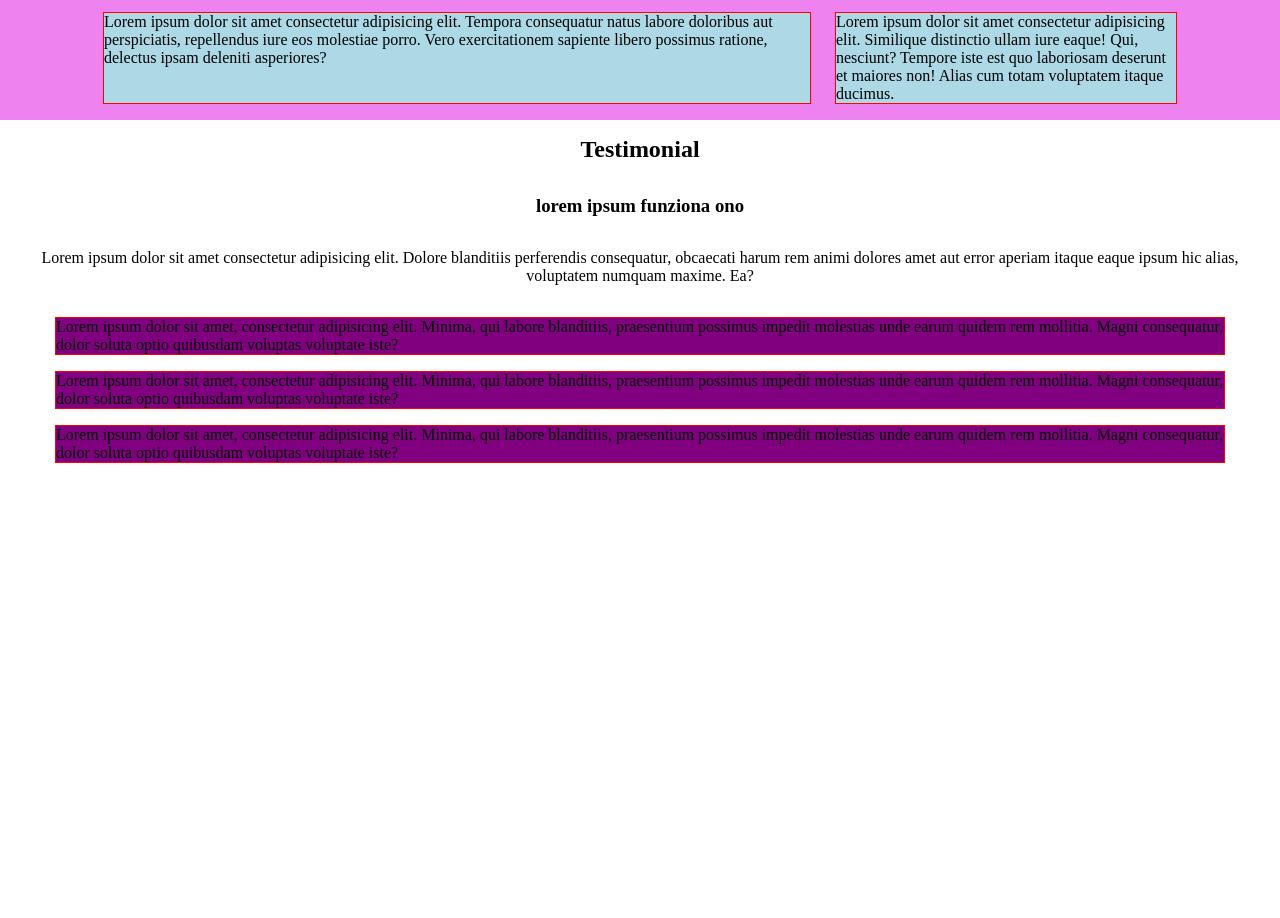
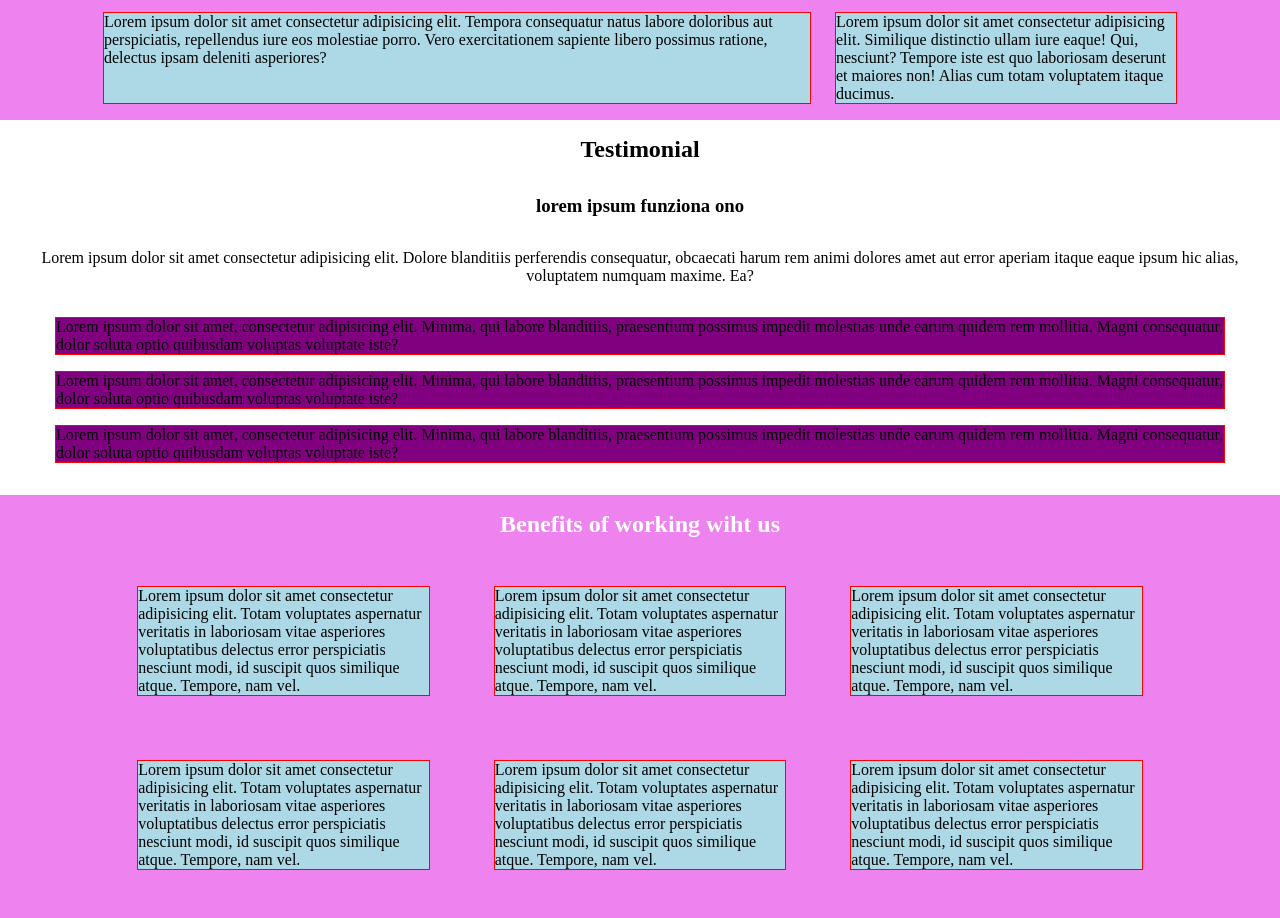
Before and after one commit to fede2796/htmlcss-responsive-layout, a plain HTML site: page index.html in a window 1280 px wide. Shown: the part 400-1318 px from the top of the page. Before the commit the page ends 863 px from the top, so only its background shows below. Drawn offline with Linux system fonts and the light colour scheme.

Commit message:
benefits

```diff
--- a/css/style.css
+++ b/css/style.css
@@ -34,9 +34,12 @@ header{
     padding-top: 2rem;
     padding-bottom: 3rem;
 }
-.strategy{
+.strategy, .benefits{
     background-color: violet;
     padding-bottom: 1rem;
+}
+.testimonial{
+    padding-bottom: 2rem ;
 }
 .testimonial .col{
     background-color: purple;
@@ -46,6 +49,12 @@ h2, h3, p{
     text-align: center;
     background-color: white;
     padding: 1rem 0;
+}
+.benefits h2{
+    color:white;
+    text-align: center;
+    background-color: violet;
+    padding: 1 rem 0;
 }
 /*TABLET*/
 @media screen and (min-width:768px){
@@ -78,6 +87,16 @@ h2, h3, p{
     .testimonial .col{
         width: 100%;
     }
+    .benefits .container-col{
+        display: flex;
+        flex-wrap: wrap;
+        justify-content: center;
+    }
+    .benefits .col{
+        width: calc(100%/3);
+        margin: 1rem;
+    }
+
 
 }
 /*DISPLAY*/
@@ -91,7 +110,17 @@ h2, h3, p{
     .strategy .container{
         padding: 0 3rem;
     }
-    .testimonial .col{
+    .benefits .container-col{
+        display: flex;
+        flex-wrap: wrap;
+        justify-content: center;
+    }
+    .benefits .col{
+        width: calc(100%/4);
+        margin: 2rem 2rem;
+    }
+    .benefits .container{
 
     }
+
 }
--- a/index.html
+++ b/index.html
@@ -81,6 +81,32 @@
         </div>
     </section>
 
+    <!-- Benefits -->
+    <section class="benefits padding-container">
+        <h2>Benefits of working wiht us</h2>
+        <div class="container">
+            <div class="container-col">
+                <div class="col">
+                    Lorem ipsum dolor sit amet consectetur adipisicing elit. Totam voluptates aspernatur veritatis in laboriosam vitae asperiores voluptatibus delectus error perspiciatis nesciunt modi, id suscipit quos similique atque. Tempore, nam vel.
+                </div>
+                <div class="col">
+                    Lorem ipsum dolor sit amet consectetur adipisicing elit. Totam voluptates aspernatur veritatis in laboriosam vitae asperiores voluptatibus delectus error perspiciatis nesciunt modi, id suscipit quos similique atque. Tempore, nam vel.
+                </div>
+                <div class="col">
+                    Lorem ipsum dolor sit amet consectetur adipisicing elit. Totam voluptates aspernatur veritatis in laboriosam vitae asperiores voluptatibus delectus error perspiciatis nesciunt modi, id suscipit quos similique atque. Tempore, nam vel.
+                </div>
+                <div class="col">
+                    Lorem ipsum dolor sit amet consectetur adipisicing elit. Totam voluptates aspernatur veritatis in laboriosam vitae asperiores voluptatibus delectus error perspiciatis nesciunt modi, id suscipit quos similique atque. Tempore, nam vel.
+                </div>
+                <div class="col">
+                    Lorem ipsum dolor sit amet consectetur adipisicing elit. Totam voluptates aspernatur veritatis in laboriosam vitae asperiores voluptatibus delectus error perspiciatis nesciunt modi, id suscipit quos similique atque. Tempore, nam vel.
+                </div>
+                <div class="col">
+                    Lorem ipsum dolor sit amet consectetur adipisicing elit. Totam voluptates aspernatur veritatis in laboriosam vitae asperiores voluptatibus delectus error perspiciatis nesciunt modi, id suscipit quos similique atque. Tempore, nam vel.
+                </div>
+            </div>
+        </div>
+    </section>
 
 </body>
 </html>
```
